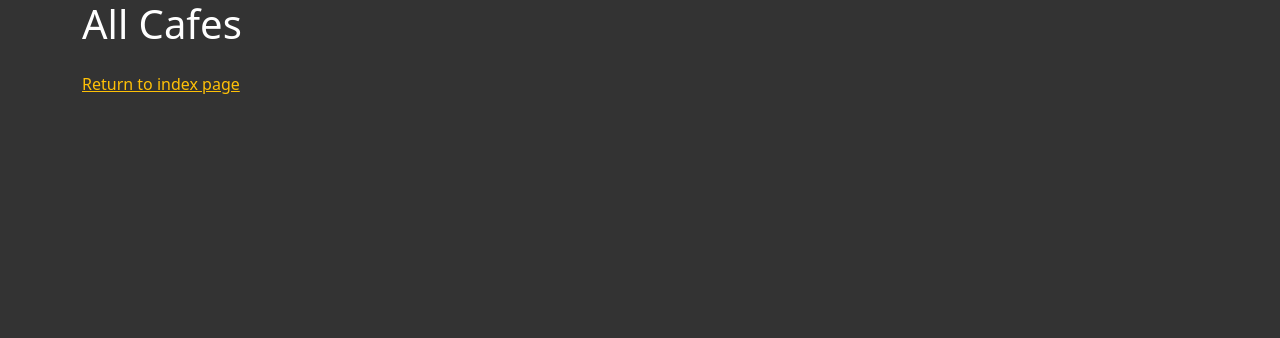
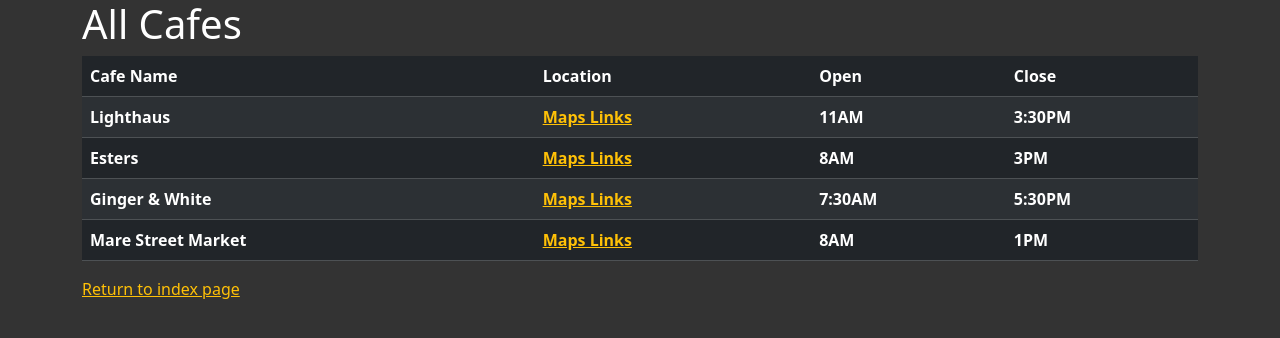
Before and after one commit to tsounguc/day-62, a Flask app: page /cafes in a window 1280 px wide. Shown: the top 338 px of the page. Run offline with Flask 3, Linux system fonts and the light colour scheme; lists and menus that the app fills with data are empty; some libraries are stand-ins or nearby versions.

Commit message:
Populated table in cafes.html

```diff
--- a/main.py
+++ b/main.py
@@ -59,6 +59,7 @@
         csv_data = csv.reader(csv_file, delimiter=',')
         list_of_rows = []
         for row in csv_data:
+            print(row)
             list_of_rows.append(row)
     return render_template('cafes.html', cafes=list_of_rows)
 
--- a/templates/cafes.html
+++ b/templates/cafes.html
@@ -13,6 +13,28 @@
           <!-- This is where you will write the code to render a Bootstrap
           Table that contains all the information from the
           cafe-data.csv file. -->
+          <thead>
+                <tr>
+                    <th scope="col">{{ cafes[0][0] }}</th>
+                    <th scope="col">{{ cafes[0][1] }}</th>
+                    <th scope="col">{{ cafes[0][2] }}</th>
+                    <th scope="col">{{ cafes[0][3] }}</th>
+                </tr>
+          </thead>
+          <tbody>
+            {% for cafe in cafes %}
+                {% if cafe[0] != "Cafe Name" %}
+                    <tr>
+                        <th scope="col">{{ cafe[0] }}</th>
+                        <th scope="col"><a href="{{ cafe[1] }}">Maps Links</a></th>
+                        <th scope="col">{{ cafe[2] }}</th>
+                        <th scope="col">{{ cafe[3] }}</th>
+                    </tr>
+                {% endif %}
+            {% endfor %}
+          </tbody>
+
+
   	  </table>
 
       <p><a href="#">Return to index page</a></p>
--- a/templates/index.html
+++ b/templates/index.html
@@ -8,7 +8,7 @@
   <p class="lead">Want to work in a cafe but need power and wifi?</p>
   <hr class="my-4">
   <p>You've found the right place! Checkout my collection of cafes with data on power socket availability, wifi speed and coffee quality.</p>
-  <a class="btn btn-warning btn-lg" href="#" role="button">Show Me!</a>
+  <a class="btn btn-warning btn-lg" href="{{ url_for('cafes') }}" role="button">Show Me!</a>
 </div>
     </div>
 
```
